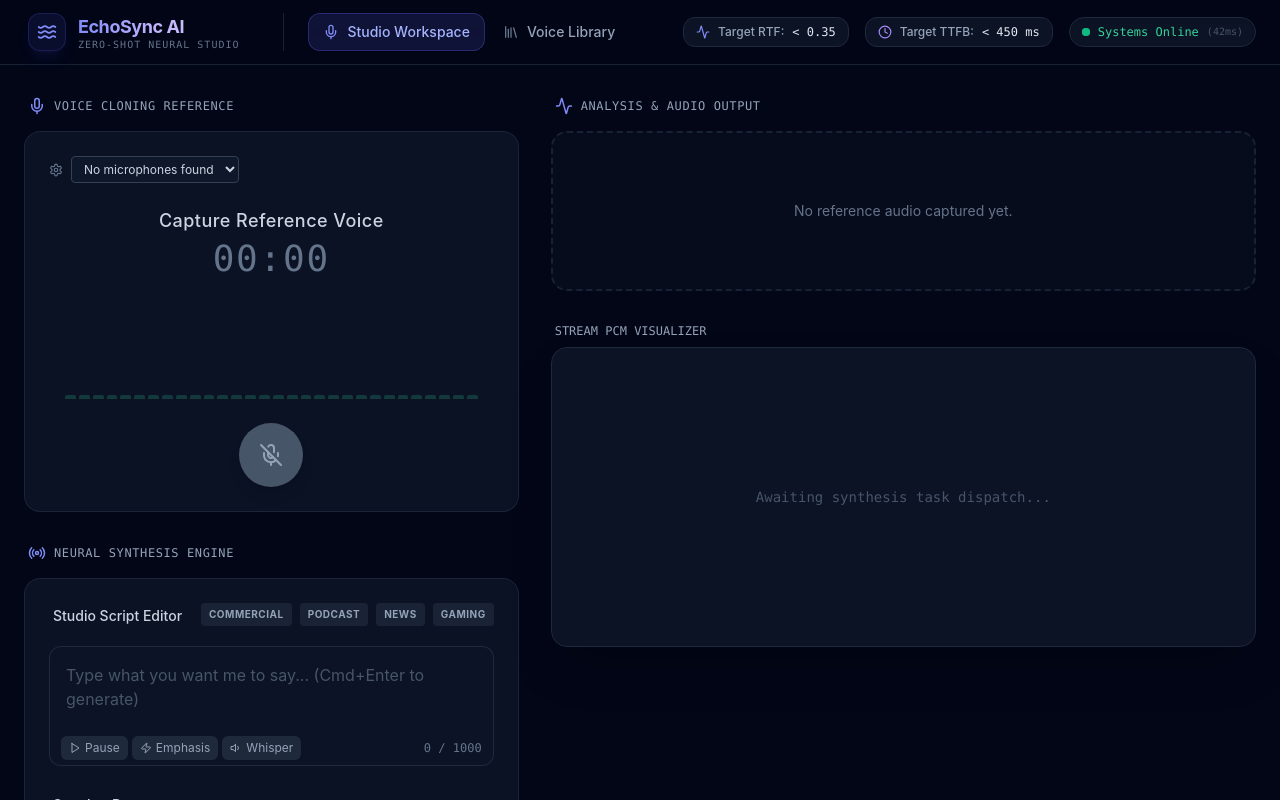
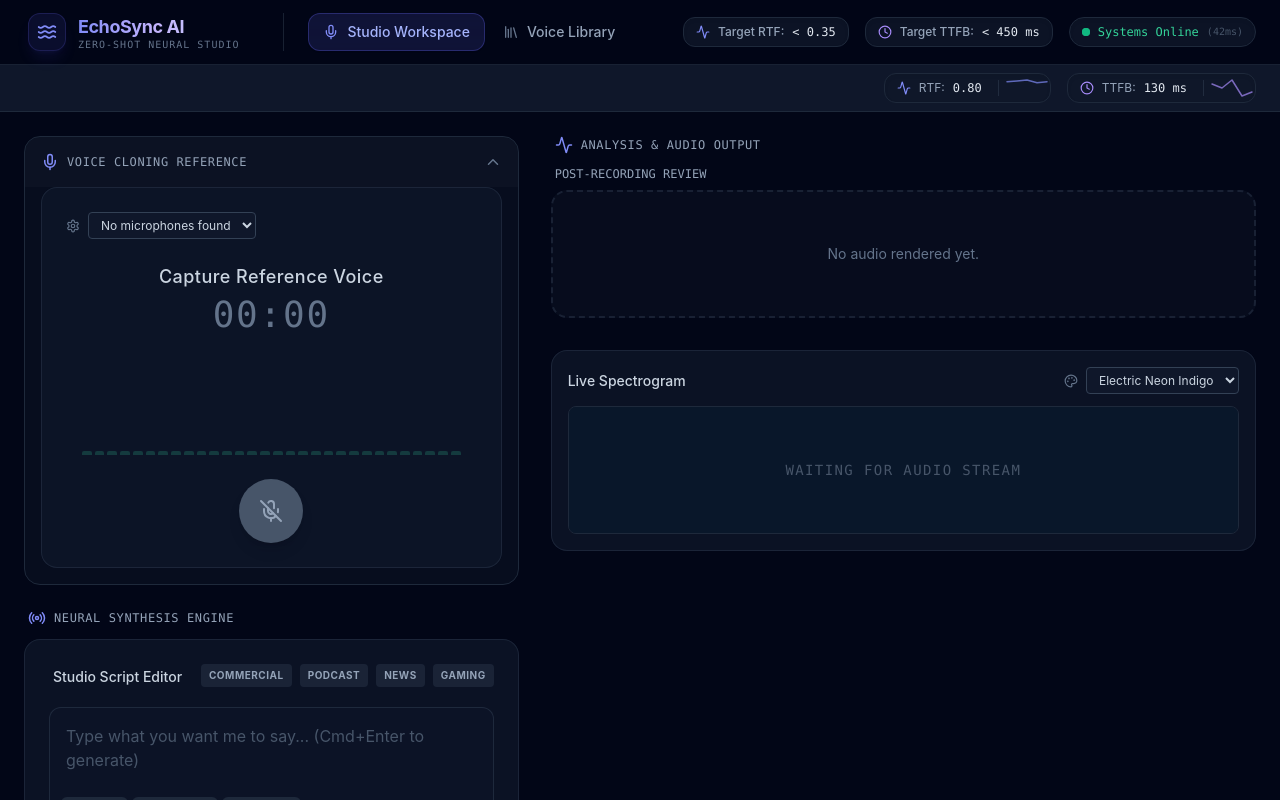
Before and after one commit to ShantanuDas15/EchoSync-AI, a Next.js app in the folder frontend/: page / in a window 1280 px wide. Shown: the top 800 px of the page. Built offline with nearby package versions, Linux system fonts and the light colour scheme.

Commit message:
feat: Implement Milestone 1.6 System Telemetry & Comprehensive UI Integration

```diff
--- a/frontend/src/app/page.tsx
+++ b/frontend/src/app/page.tsx
@@ -1,58 +1,114 @@
 "use client";
 
-import React, { useState } from 'react';
+import React, { useState, useEffect } from 'react';
 import { SynthesizerForm } from '@/components/ui/SynthesizerForm';
 import { AudioRecorder } from '@/components/ui/AudioRecorder';
 import { WaveSurferVisualizer } from '@/components/ui/WaveSurferVisualizer';
+import { SpectrogramCanvas } from '@/components/ui/SpectrogramCanvas';
+import { ToastNotification, ToastType } from '@/components/ui/ToastNotification';
 import { NavigationHeader } from '@/components/layout/NavigationHeader';
 import { KeyboardShortcutFooter } from '@/components/layout/KeyboardShortcutFooter';
+import { MetricBadge } from '@/components/ui/MetricBadge';
 import { useWebSocketStream } from '@/hooks/useWebSocketStream';
 import { useKeyboardShortcuts } from '@/hooks/useKeyboardShortcuts';
-import { Waves, Mic, Radio, Activity } from 'lucide-react';
+import { Mic, Radio, Activity, ChevronDown, ChevronUp } from 'lucide-react';
 
 export default function Dashboard() {
   const [referenceAudio, setReferenceAudio] = useState<Blob | null>(null);
   const { isStreaming, connectAndStream } = useWebSocketStream();
-  const [currentTaskId, setCurrentTaskId] = useState<string | null>(null);
 
-  const handleSynthesize = async (data?: { text: string; preset: string; speed: number; pitch: number }) => {
+  // UI Layout State
+  const [showRecorder, setShowRecorder] = useState(true);
+
+  // Toast State
+  const [toast, setToast] = useState<{ message: string; type: ToastType } | null>(null);
+
+  // Fake Telemetry
+  const [rtfHistory, setRtfHistory] = useState<number[]>([0.8, 0.85, 0.9, 0.75, 0.8]);
+  const [ttfbHistory, setTtfbHistory] = useState<number[]>([150, 140, 160, 120, 130]);
+  const currentRTF = isStreaming ? 0.95 : 0.8;
+  const currentTTFB = isStreaming ? 180 : 130;
+
+  useEffect(() => {
+    if (isStreaming) {
+      setToast({ message: 'Establishing neural WebSocket stream...', type: 'Processing' });
+    } else if (toast?.type === 'Processing') {
+      setToast({ message: 'Synthesis completed successfully.', type: 'Success' });
+    }
+  }, [isStreaming]);
+
+  const handleSynthesize = async (data?: { text: string; preset: string; speed: number; pitch: number; energy?: number }) => {
+    if (!data?.text) {
+      setToast({ message: 'Synthesis prompt cannot be empty.', type: 'Error' });
+      return;
+    }
+
+    // Simulate telemetry changes
+    setRtfHistory(prev => [...prev.slice(-4), currentRTF]);
+    setTtfbHistory(prev => [...prev.slice(-4), currentTTFB]);
+
     const dummyTaskId = `task-${Math.random().toString(36).substring(7)}`;
-    setCurrentTaskId(dummyTaskId);
     connectAndStream(dummyTaskId);
   };
 
-  // Register global hotkey listeners
   useKeyboardShortcuts({
     onSynthesize: () => {
       if (!isStreaming) {
-        handleSynthesize();
+        setToast({ message: 'Cmd+Enter pressed. Generating audio...', type: 'Processing' });
+        // Since we don't have form state lifted, we rely on the form's own listener or simulate
+        handleSynthesize({ text: "Simulated text from hotkey", preset: "default", speed: 1.0, pitch: 0 });
       }
     },
     onEscape: () => {
-      console.log('Escape hotkey pressed');
+      if (isStreaming) {
+        setToast({ message: 'Synthesis aborted by user.', type: 'Warning' });
+      }
     },
   });
 
   return (
     <div className="min-h-screen bg-slate-950 text-slate-200 selection:bg-indigo-500/30 font-sans flex flex-col justify-between">
-      {/* Navigation Header */}
       <NavigationHeader activeTab="studio" isStreaming={isStreaming} />
 
-      {/* Main Studio Content */}
-      <main className="max-w-7xl mx-auto px-4 sm:px-6 py-8 flex-1 w-full">
+      {/* Telemetry Bar */}
+      <div className="w-full bg-slate-900 border-b border-slate-800">
+        <div className="max-w-7xl mx-auto px-4 sm:px-6 py-2 flex items-center justify-end gap-4">
+          <MetricBadge label="RTF" value={currentRTF.toFixed(2)} type="rtf" history={rtfHistory} />
+          <MetricBadge label="TTFB" value={currentTTFB} unit="ms" type="ttfb" history={ttfbHistory} />
+        </div>
+      </div>
+
+      <main className="max-w-7xl mx-auto px-4 sm:px-6 py-6 flex-1 w-full">
         <div className="grid grid-cols-1 lg:grid-cols-12 gap-8">
 
           {/* Left Column - Controls */}
-          <div className="lg:col-span-5 space-y-8">
-            <section className="space-y-4">
-              <div className="flex items-center gap-2 text-slate-400 px-1">
-                <Mic size={18} className="text-indigo-400" />
-                <h2 className="font-medium text-xs uppercase tracking-wider font-mono">Voice Cloning Reference</h2>
+          <div className="lg:col-span-5 flex flex-col gap-6">
+
+            {/* Collapsible Recorder Section */}
+            <section className="bg-slate-900/40 rounded-2xl border border-slate-800 overflow-hidden transition-all duration-300">
+              <button
+                onClick={() => setShowRecorder(!showRecorder)}
+                className="w-full flex items-center justify-between p-4 bg-slate-800/20 hover:bg-slate-800/40 transition-colors"
+              >
+                <div className="flex items-center gap-2 text-slate-400">
+                  <Mic size={18} className="text-indigo-400" />
+                  <h2 className="font-medium text-xs uppercase tracking-wider font-mono">Voice Cloning Reference</h2>
+                </div>
+                {showRecorder ? <ChevronUp size={18} className="text-slate-500" /> : <ChevronDown size={18} className="text-slate-500" />}
+              </button>
+
+              <div className={`transition-all duration-300 ease-in-out ${showRecorder ? 'max-h-[800px] opacity-100' : 'max-h-0 opacity-0 overflow-hidden'}`}>
+                <div className="p-4 pt-0">
+                  <AudioRecorder onRecordingComplete={(blob) => {
+                    setReferenceAudio(blob);
+                    if (blob) setToast({ message: 'Reference audio captured.', type: 'Success' });
+                  }} />
+                </div>
               </div>
-              <AudioRecorder onRecordingComplete={setReferenceAudio} />
             </section>
 
-            <section className="space-y-4">
+            {/* Synthesizer Form */}
+            <section className="space-y-3">
               <div className="flex items-center gap-2 text-slate-400 px-1">
                 <Radio size={18} className="text-indigo-400" />
                 <h2 className="font-medium text-xs uppercase tracking-wider font-mono">Neural Synthesis Engine</h2>
@@ -61,45 +117,32 @@
             </section>
           </div>
 
-          {/* Right Column - Visualizer & Output */}
-          <div className="lg:col-span-7 space-y-8">
-            <section className="space-y-4">
+          {/* Right Column - Visualizers */}
+          <div className="lg:col-span-7 flex flex-col gap-6">
+            <section className="space-y-3 h-full flex flex-col">
               <div className="flex items-center justify-between px-1">
                 <div className="flex items-center gap-2 text-slate-400">
                   <Activity size={18} className="text-indigo-400" />
                   <h2 className="font-medium text-xs uppercase tracking-wider font-mono">Analysis & Audio Output</h2>
                 </div>
-                {isStreaming && (
-                  <span className="text-xs font-mono text-indigo-400 animate-pulse">
-                    Streaming PCM Data...
-                  </span>
-                )}
               </div>
 
-              <div className="h-full flex flex-col gap-4">
-                {referenceAudio ? (
-                  <div className="space-y-2">
-                    <p className="text-xs font-mono text-slate-400 ml-1 uppercase">Captured Reference Sample</p>
+              <div className="flex-1 flex flex-col gap-4">
+                {/* WaveSurfer Player */}
+                <div className="space-y-2">
+                  <p className="text-xs font-mono text-slate-400 ml-1 uppercase">Post-Recording Review</p>
+                  {referenceAudio ? (
                     <WaveSurferVisualizer audioBlob={referenceAudio} />
-                  </div>
-                ) : (
-                  <div className="flex-1 min-h-[160px] flex items-center justify-center border-2 border-dashed border-slate-800/80 rounded-2xl bg-slate-900/40">
-                    <p className="text-slate-500 text-sm">No reference audio captured yet.</p>
-                  </div>
-                )}
+                  ) : (
+                    <div className="h-32 flex items-center justify-center border-2 border-dashed border-slate-800/80 rounded-2xl bg-slate-900/40 text-slate-500 text-sm">
+                      No audio rendered yet.
+                    </div>
+                  )}
+                </div>
 
+                {/* Real-time Spectrogram */}
                 <div className="space-y-2 mt-4">
-                  <p className="text-xs font-mono text-slate-400 ml-1 uppercase">Stream PCM Visualizer</p>
-                  <div className="w-full h-[300px] bg-slate-900/80 rounded-2xl border border-slate-800 shadow-2xl relative overflow-hidden flex items-center justify-center">
-                    {isStreaming ? (
-                      <div className="flex flex-col items-center gap-4 text-indigo-400">
-                        <Waves size={48} className="animate-pulse" />
-                        <span className="font-mono text-sm tracking-widest uppercase">Receiving Audio Stream</span>
-                      </div>
-                    ) : (
-                      <p className="text-slate-600 text-sm font-mono">Awaiting synthesis task dispatch...</p>
-                    )}
-                  </div>
+                  <SpectrogramCanvas isActive={isStreaming} />
                 </div>
               </div>
             </section>
@@ -108,8 +151,16 @@
         </div>
       </main>
 
-      {/* Keyboard Shortcut & System Status Footer */}
       <KeyboardShortcutFooter />
+
+      {/* Toast Notifications */}
+      {toast && (
+        <ToastNotification
+          message={toast.message}
+          type={toast.type}
+          onDismiss={() => setToast(null)}
+        />
+      )}
     </div>
   );
 }
--- a/frontend/src/components/ui/MetricBadge.tsx
+++ b/frontend/src/components/ui/MetricBadge.tsx
@@ -1,4 +1,4 @@
-import React from 'react';
+import React, { useMemo } from 'react';
 import { Activity, Clock } from 'lucide-react';
 
 interface MetricBadgeProps {
@@ -6,6 +6,7 @@
   value: string | number;
   unit?: string;
   type?: 'rtf' | 'ttfb' | 'default';
+  history?: number[]; // Array of past values for sparkline
 }
 
 export const MetricBadge: React.FC<MetricBadgeProps> = ({
@@ -13,20 +14,58 @@
   value,
   unit,
   type = 'default',
+  history = []
 }) => {
   const isRTF = type === 'rtf';
+  const Icon = isRTF ? Activity : Clock;
+  const colorClass = isRTF ? 'text-indigo-400' : 'text-violet-400';
+  const strokeColor = isRTF ? '#818cf8' : '#a78bfa';
+
+  // Generate simple SVG sparkline path
+  const sparklinePath = useMemo(() => {
+    if (history.length < 2) return null;
+
+    const max = Math.max(...history, typeof value === 'number' ? value : 0);
+    const min = Math.min(...history, typeof value === 'number' ? value : 0);
+    const range = max - min || 1;
+
+    const width = 40;
+    const height = 16;
+
+    const points = history.map((val, i) => {
+      const x = (i / (history.length - 1)) * width;
+      const y = height - ((val - min) / range) * height;
+      return `${i === 0 ? 'M' : 'L'} ${x},${y}`;
+    }).join(' ');
+
+    return points;
+  }, [history, value]);
 
   return (
-    <div className="flex items-center gap-2 px-3 py-1.5 bg-slate-900/80 border border-slate-800 rounded-xl text-xs">
-      {isRTF ? (
-        <Activity className="w-3.5 h-3.5 text-indigo-400" />
-      ) : (
-        <Clock className="w-3.5 h-3.5 text-violet-400" />
+    <div className="flex items-center gap-3 px-3 py-1.5 bg-slate-900/80 border border-slate-800 rounded-xl text-xs shadow-inner">
+      <div className="flex items-center gap-2">
+        <Icon className={`w-3.5 h-3.5 ${colorClass}`} />
+        <span className="text-slate-400">{label}:</span>
+        <span className="font-mono font-medium text-slate-200">
+          {value}{unit ? ` ${unit}` : ''}
+        </span>
+      </div>
+
+      {sparklinePath && (
+        <div className="w-10 h-4 border-l border-slate-700/50 pl-2 ml-1 flex items-center">
+          <svg width="40" height="16" viewBox="0 0 40 16" className="overflow-visible">
+            <path
+              d={sparklinePath}
+              fill="none"
+              stroke={strokeColor}
+              strokeWidth="1.5"
+              strokeLinecap="round"
+              strokeLinejoin="round"
+              className="opacity-70"
+            />
+          </svg>
+        </div>
       )}
-      <span className="text-slate-400">{label}:</span>
-      <span className="font-mono font-medium text-slate-200">
-        {value}{unit ? ` ${unit}` : ''}
-      </span>
     </div>
   );
 };
--- /dev/null
+++ b/frontend/src/components/ui/ToastNotification.tsx
@@ -0,0 +1,66 @@
+"use client";
+
+import React, { useEffect, useState } from 'react';
+import { CheckCircle, AlertCircle, AlertTriangle, Loader2, X } from 'lucide-react';
+
+export type ToastType = 'Success' | 'Processing' | 'Error' | 'Warning';
+
+interface ToastNotificationProps {
+  message: string;
+  type: ToastType;
+  duration?: number; // ms
+  onDismiss: () => void;
+}
+
+export function ToastNotification({ message, type, duration = 3000, onDismiss }: ToastNotificationProps) {
+  const [isVisible, setIsVisible] = useState(true);
+
+  useEffect(() => {
+    if (type === 'Processing') return; // Processing doesn't auto-dismiss
+
+    const timer = setTimeout(() => {
+      handleDismiss();
+    }, duration);
+
+    return () => clearTimeout(timer);
+  }, [duration, type]);
+
+  const handleDismiss = () => {
+    setIsVisible(false);
+    setTimeout(onDismiss, 300); // Allow fade out animation
+  };
+
+  const getStyles = () => {
+    switch (type) {
+      case 'Success': return 'bg-emerald-500/10 border-emerald-500/50 text-emerald-400';
+      case 'Error': return 'bg-red-500/10 border-red-500/50 text-red-400';
+      case 'Warning': return 'bg-yellow-500/10 border-yellow-500/50 text-yellow-400';
+      case 'Processing': return 'bg-indigo-500/10 border-indigo-500/50 text-indigo-400';
+    }
+  };
+
+  const getIcon = () => {
+    switch (type) {
+      case 'Success': return <CheckCircle size={18} />;
+      case 'Error': return <AlertCircle size={18} />;
+      case 'Warning': return <AlertTriangle size={18} />;
+      case 'Processing': return <Loader2 size={18} className="animate-spin" />;
+    }
+  };
+
+  return (
+    <div
+      className={`fixed bottom-16 right-6 z-50 flex items-center gap-3 px-4 py-3 rounded-xl border shadow-xl transition-all duration-300 ${getStyles()} ${isVisible ? 'translate-y-0 opacity-100' : 'translate-y-4 opacity-0'}`}
+      role="alert"
+    >
+      {getIcon()}
+      <span className="text-sm font-medium">{message}</span>
+      <button
+        onClick={handleDismiss}
+        className="ml-4 opacity-50 hover:opacity-100 transition-opacity"
+      >
+        <X size={16} />
+      </button>
+    </div>
+  );
+}
```
Also changed, not shown: 1 other file (tests, documents, lock files or other folders).
